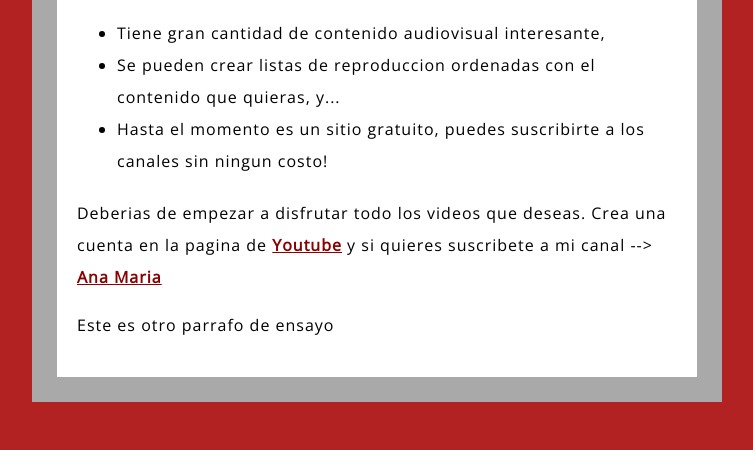
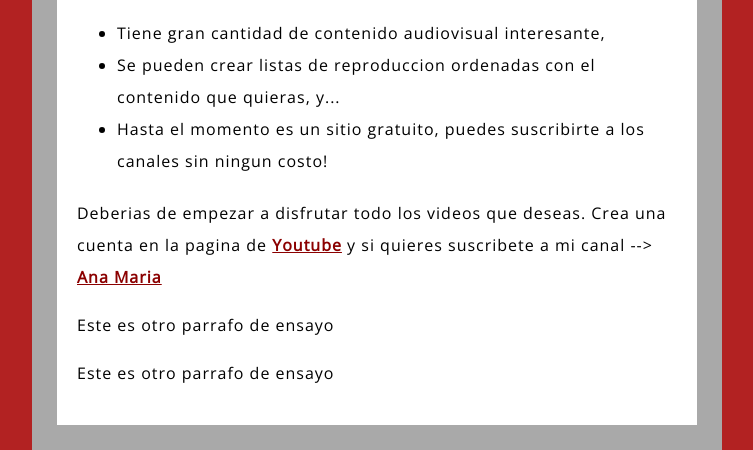
Before and after one commit to anarbelaez/iniciogit, a plain HTML site: page index.html in a window 1280 px wide. Shown: the part 710-1160 px from the top of the page, without its empty margins (263-1016 px from the left). Before the commit the page ends 1112 px from the top, so only its background shows below. Drawn offline with nearby package versions, Linux system fonts and the light colour scheme; files whose address does not match are found by name.

Commit message:
Este es otro parrafo agregado para ensayar

```diff
--- a/index.html
+++ b/index.html
@@ -23,6 +23,8 @@
         <a href="https://www.youtube.com/channel/UCcr6C4WSxdw6bUnRgGJZSHg?view_as=subscriber">Ana Maria</a>
     </p>
     <p>Este es otro parrafo de ensayo</p>
+    <p>Este es otro parrafo de ensayo</p>
+
     <script src="scripts/main.js"></script>
 </body>
 </html>
```
